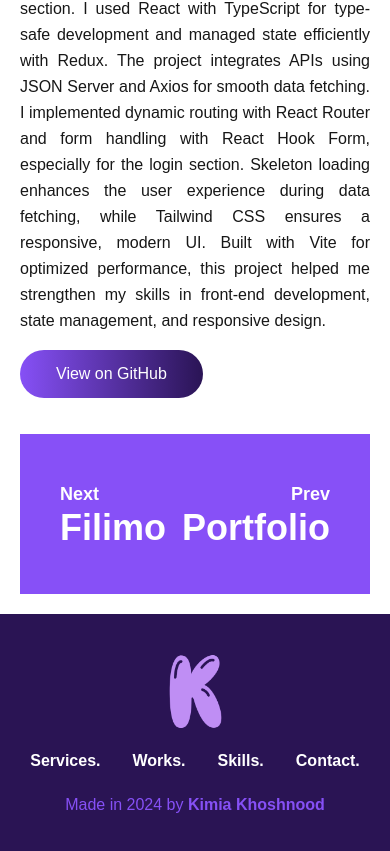
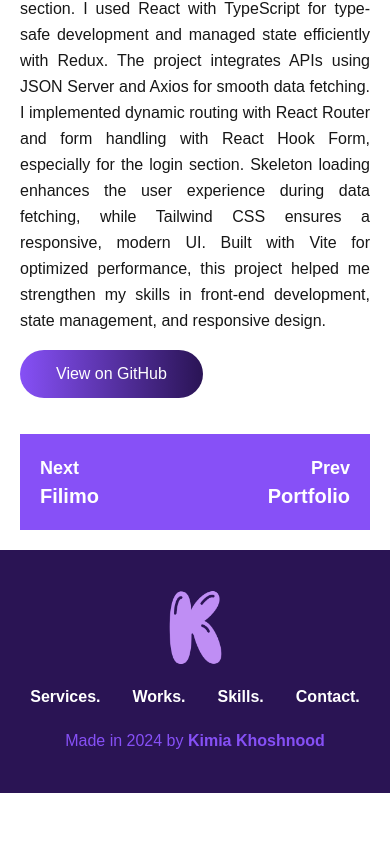
Before and after one commit to KimiyaKhoshnood/purpleportfolio, a Next.js app: page /project/1 in a window 390 px wide. Shown: the part 1129-1980 px from the top of the page. After the commit the page ends 1922 px from the top, so only its background shows below. Built offline with nearby package versions, Linux system fonts and the light colour scheme.

Commit message:
updating

```diff
--- a/src/Components/ProjectDetails/ProjectDetails.tsx
+++ b/src/Components/ProjectDetails/ProjectDetails.tsx
@@ -31,7 +31,7 @@ const ProjectDetails = ({img, title, about, StartDate, client, description, prev
             {link && <Link href={link} className="px-9 py-3 block w-fit rounded-3xl text-white font-medium bg-gradient-to-r from-[#8650F6] to-[#2A1455] my-4" >View on GitHub</Link>}
         </div>
 
-        <div className='h-40 w-full bg-[#8750F7] flex justify-between text-white font-bold text-4xl items-center px-10'>
+        <div className='sm:h-40 h-24 w-full bg-[#8750F7] flex justify-between text-white font-bold md:text-4xl sm:text-3xl text-xl items-center sm:px-10 px-5'>
             <Link href={`/project/${nextId}`} className='flex flex-col'>
               <span className='text-lg'>Next</span>
               <span>{nextTitle}</span>
```
